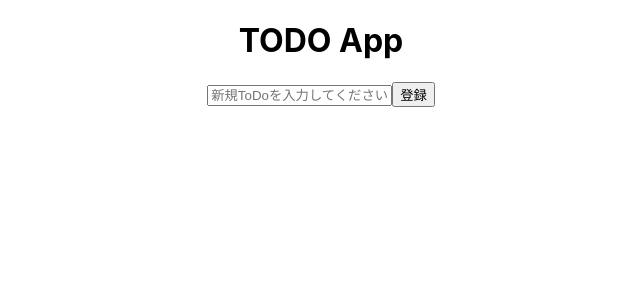
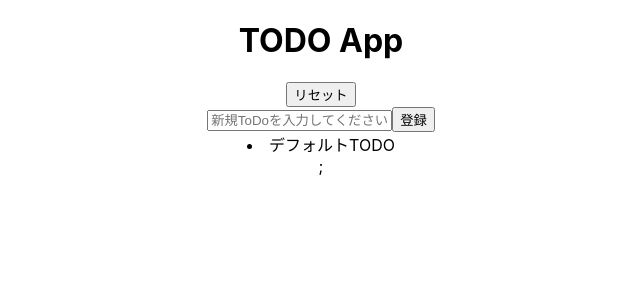
Before and after one commit to lcr3/react-sample, a React (Create React App) app: page / in a window 1280 px wide. Shown: the top 300 px of the page, without its empty margins (319-959 px from the left). Built offline with nearby package versions, Linux system fonts and the light colour scheme.

Commit message:
リセットボタン追加

```diff
--- a/src/App.tsx
+++ b/src/App.tsx
@@ -18,7 +18,7 @@ const App: React.FC = () => {
   }
   const [todoState, setTodoState] = useState<TodoState>(defaultTodos)
 
-  function addTodo(title: string) {
+  const addTodo = (title: string) => {
     const { todos, uniqueId }: TodoState = todoState
 
     todos.push({ title, id: uniqueId })
@@ -26,11 +26,16 @@ const App: React.FC = () => {
     setTodoState({ todos: todos, uniqueId: uniqueId + 1 })
   }
 
+  const resetTodo = () => {
+    setTodoState({ todos: [], uniqueId: 1 })
+  }
+
   return (
     <div className="App">
       <h1>TODO App</h1>
+      <button onClick={resetTodo}>リセット</button>
       <TodoInput onClick={addTodo} />
-      {/* <TodoList todos={this.state.todos} /> */}
+      <TodoList todos={todoState.todos} />
     </div>
   )
 }
--- a/src/component/Todoinput.tsx
+++ b/src/component/Todoinput.tsx
@@ -8,7 +8,6 @@ const TodoInput: React.FC<Props> = (props) => {
   const [inputState, setInputState] = useState('')
 
   const handleChange = (e: React.ChangeEvent<HTMLInputElement>) => {
-    console.log('changed')
     setInputState(e.target.value)
     console.log(inputState)
   }
```
Also changed, not shown: src/component/ToDoList.tsx (+9 -9 lines).
